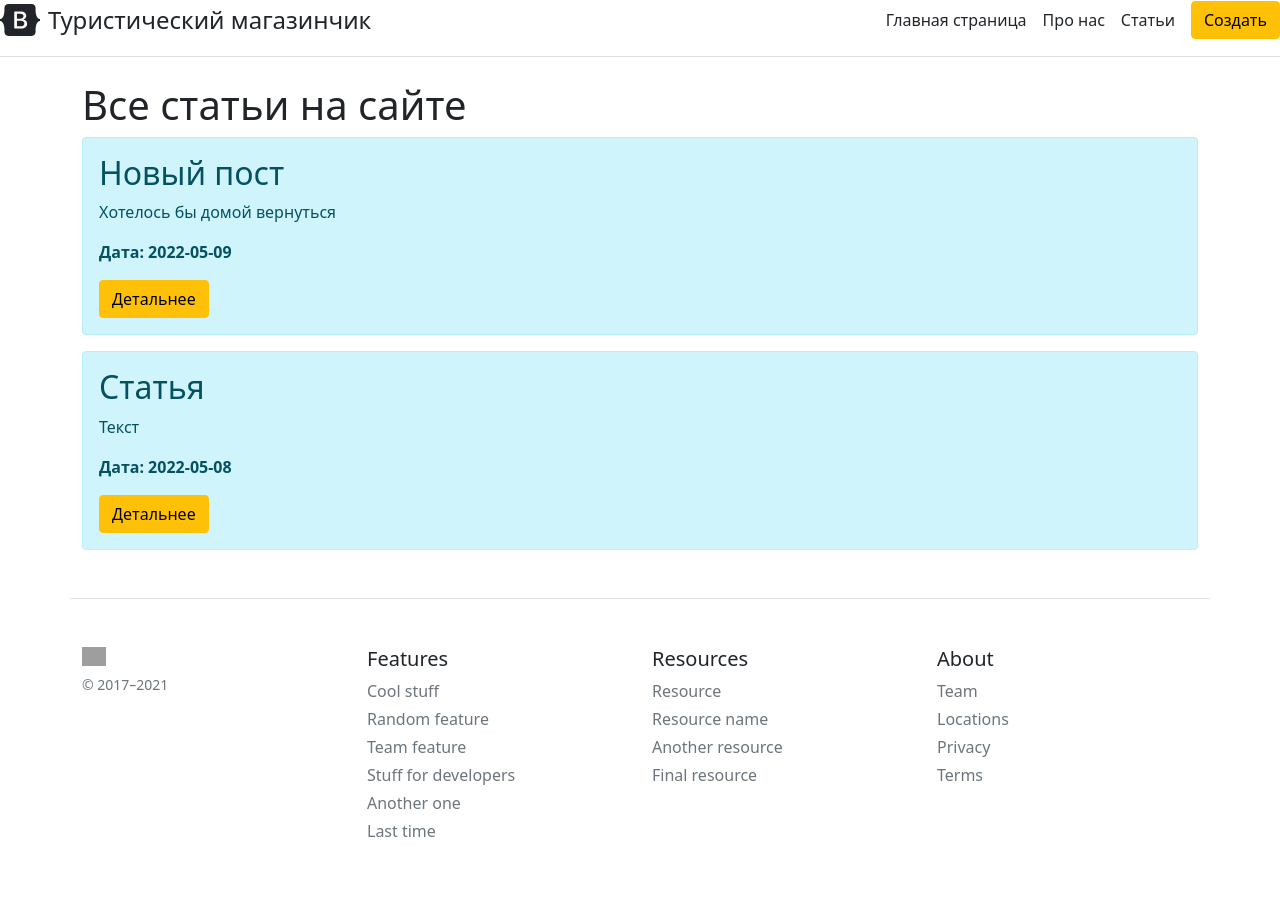
After one commit to hazetk4k/Kursovaya, a Flask app: page /posts in a window 1280 px wide. The commit adds this page. Run offline with Flask 2, Linux system fonts and the light colour scheme; data comes from the database, SQL or seed files in the repository; both versions use the stored data as it was after the commit; grey boxes are pictures that could not be loaded.

Commit message:
sqlite, create-article

```diff
--- a/app.py
+++ b/app.py
@@ -30,6 +30,18 @@ def about():
     return render_template("about.html")
 
 
+@app.route('/posts')
+def posts():
+    articles = Article.query.order_by(Article.date.desc()).all()
+    return render_template("posts.html", articles=articles)
+
+
+@app.route('/posts/<int:id>')
+def post_detail(id):
+    article = Article.query.get(id)
+    return render_template("post_detail.html", article=article)
+
+
 @app.route('/create-article', methods=['POST', 'GET'])  # отслеживание главной странички
 def create_article():
     if request.method == "POST":
@@ -42,7 +54,7 @@ def create_article():
         try:
             db.session.add(article)
             db.session.commit()
-            return redirect('/')
+            return redirect('/posts')
         except:
             return "При добавлении статьи произошла ошибка"
     else:
--- a/templates/base.html
+++ b/templates/base.html
@@ -24,6 +24,7 @@
     <nav class="d-inline-flex mt-2 mt-md-0 ms-md-auto">
         <a class="me-3 py-2 text-dark text-decoration-none" href="/">Главная страница</a>
         <a class="me-3 py-2 text-dark text-decoration-none" href="/about">Про нас</a>
+        <a class="me-3 py-2 text-dark text-decoration-none" href="/posts">Статьи</a>
     </nav>
     <a class="btn btn-warning" href="/create-article">Создать</a>
 </div>
--- /dev/null
+++ b/templates/posts.html
@@ -0,0 +1,20 @@
+{% extends "base.html" %}
+
+{% block title %}
+Все статьи на сайте
+{% endblock %}
+
+{% block body %}
+<div class="container">
+    <h1> Все статьи на сайте </h1>
+
+    {% for el in articles %}
+    <div class="alert alert-info">
+        <h2>{{ el.title }}</h2>
+        <p>{{ el.intro }}</p>
+        <p><b>Дата: {{ el.date.date() }}</b></p>
+        <a href="/posts/{{ el.id }}" class="btn btn-warning">Детальнее</a>
+    </div>
+    {% endfor %}
+</div>
+{% endblock %}
```
Also changed, not shown: templates/post_detail.html (added, +17 -0 lines), blog.db.
